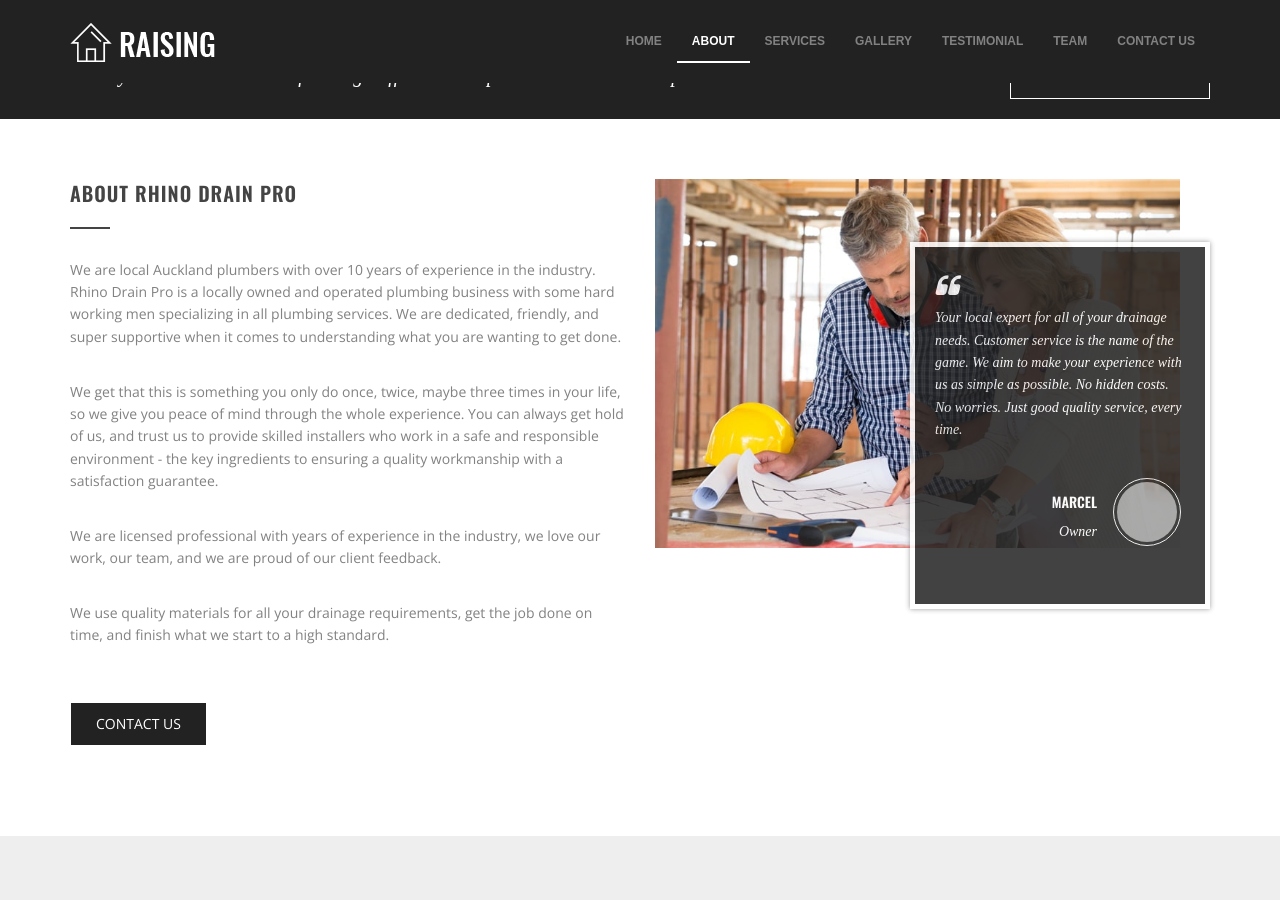
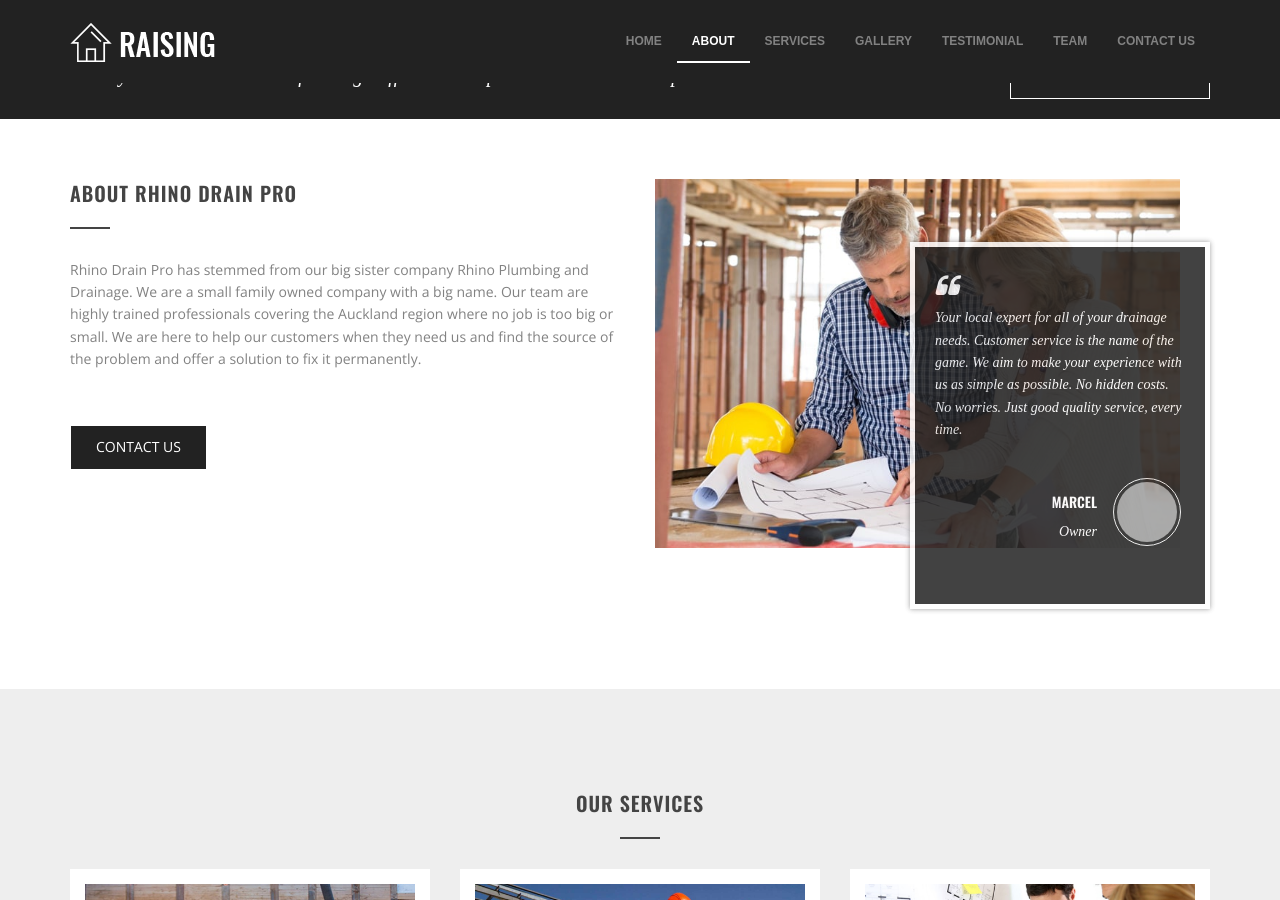
Before and after one commit to rhinodrainpro/rhinodrainpro.github.io, a Jekyll site: the page built from index.html, in a window 1280 px wide and 900 px high, scrolled down 649 px. Built offline with Jekyll 4.4.1, drawn with Linux system fonts in a browser that asks for light colours; some web fonts are replaced; grey boxes are pictures that could not be loaded.

Commit message:
Update about.html

```diff
--- a/_includes/about.html
+++ b/_includes/about.html
@@ -18,31 +18,13 @@
           <!-- End / sec-title -->
 
           <p>
-            We are local Auckland plumbers with over 10 years of experience in
-            the industry. {{ site.title }} is a locally owned and operated
-            plumbing business with some hard working men specializing in all
-            plumbing services. We are dedicated, friendly, and super supportive
-            when it comes to understanding what you are wanting to get done.
-          </p>
-          <br />
-          <p>
-            We get that this is something you only do once, twice, maybe three
-            times in your life, so we give you peace of mind through the whole
-            experience. You can always get hold of us, and trust us to provide
-            skilled installers who work in a safe and responsible environment -
-            the key ingredients to ensuring a quality workmanship with a
-            satisfaction guarantee.
-          </p>
-          <br />
-          <p>
-            We are licensed professional with years of experience in the
-            industry, we love our work, our team, and we are proud of our client
-            feedback.
-          </p>
-          <br />
-          <p>
-            We use quality materials for all your drainage requirements, get the
-            job done on time, and finish what we start to a high standard.
+            Rhino Drain Pro has stemmed from our big sister company
+            <a href="https://rhinoplumbing.co.nz">Rhino Plumbing and Drainage</a
+            >. We are a small family owned company with a big name. Our team are
+            highly trained professionals covering the Auckland region where no
+            job is too big or small. We are here to help our customers when they
+            need us and find the source of the problem and offer a solution to
+            fix it permanently.
           </p>
           <br />
           <br />
```
